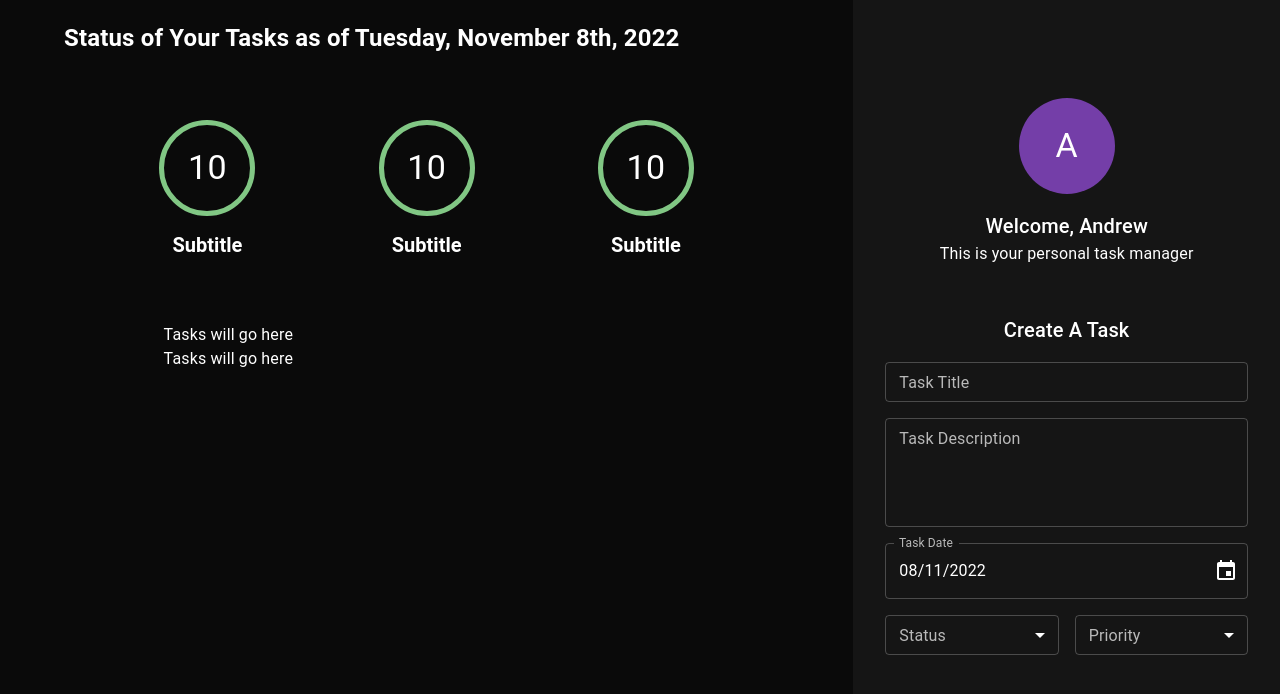
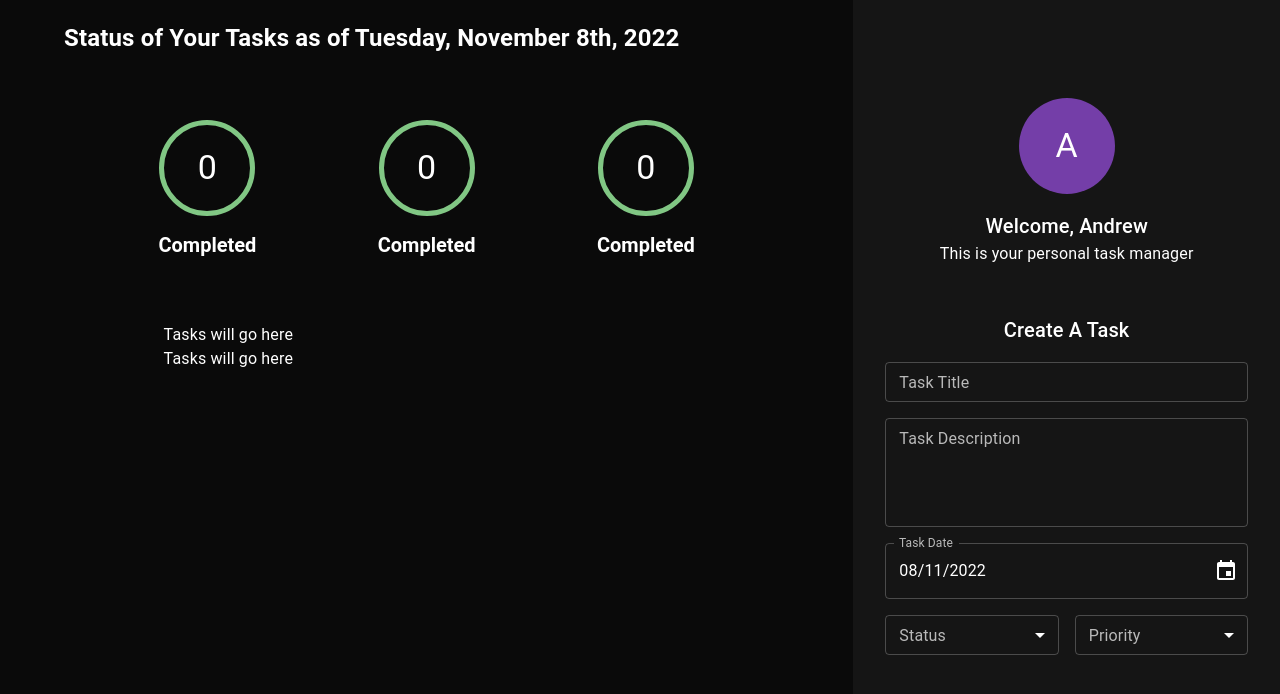
Before and after one commit to atmason90/task-manager, a React (Create React App) app in the folder task-manager/: page / in a window 1280 px wide. Shown: the top 694 px of the page. Built offline with nearby package versions, Linux system fonts and the light colour scheme.

Commit message:
integrate props into taskCounter component and declare proptypes

```diff
--- /dev/null
+++ b/task-manager/src/components/taskCounter/helpers/emitCorrectLable.ts
@@ -0,0 +1,13 @@
+import { TaskCounterStatusType } from "../interfaces/ITaskCounter";
+import { Status } from "../../createTaskForm/enums/status";
+
+export const emitCorrectLabel = (status: TaskCounterStatusType): string => {
+    switch (status) {
+        case Status.todo:
+            return `To-do's`;
+        case Status.inProgress:
+            return `In Progress`;
+        case Status.completed:
+            return `Completed`;
+    }
+};
--- a/task-manager/src/components/taskCounter/taskCounter.tsx
+++ b/task-manager/src/components/taskCounter/taskCounter.tsx
@@ -3,6 +3,8 @@
 import { ITaskCounter } from './interfaces/ITaskCounter';
 import { Status } from '../createTaskForm/enums/status';
 import { emitCorrectBorderColors } from './helpers/emitCorrectBorderColor';
+import { emitCorrectLabel } from './helpers/emitCorrectLable';
+import PropTypes from 'prop-types';
 
 export const TaskCounter: FC<ITaskCounter> = (props): ReactElement => {
     // Destructure props
@@ -27,7 +29,7 @@
                     }}
                 >
                     <Typography color='#ffffff' variant='h4'>
-                        10
+                        {count}
                     </Typography>
                 </Avatar>
                 <Typography
@@ -36,9 +38,19 @@
                     fontSize='20px'
                     variant='h5'
                 >
-                    Subtitle
+                    {emitCorrectLabel(status)}
                 </Typography>
             </Box>
         </>
     )
 }
+
+
+TaskCounter.propTypes = {
+    count: PropTypes.number,
+    status: PropTypes.oneOf([
+        Status.todo,
+        Status.inProgress,
+        Status.completed,
+    ]),
+};
```
